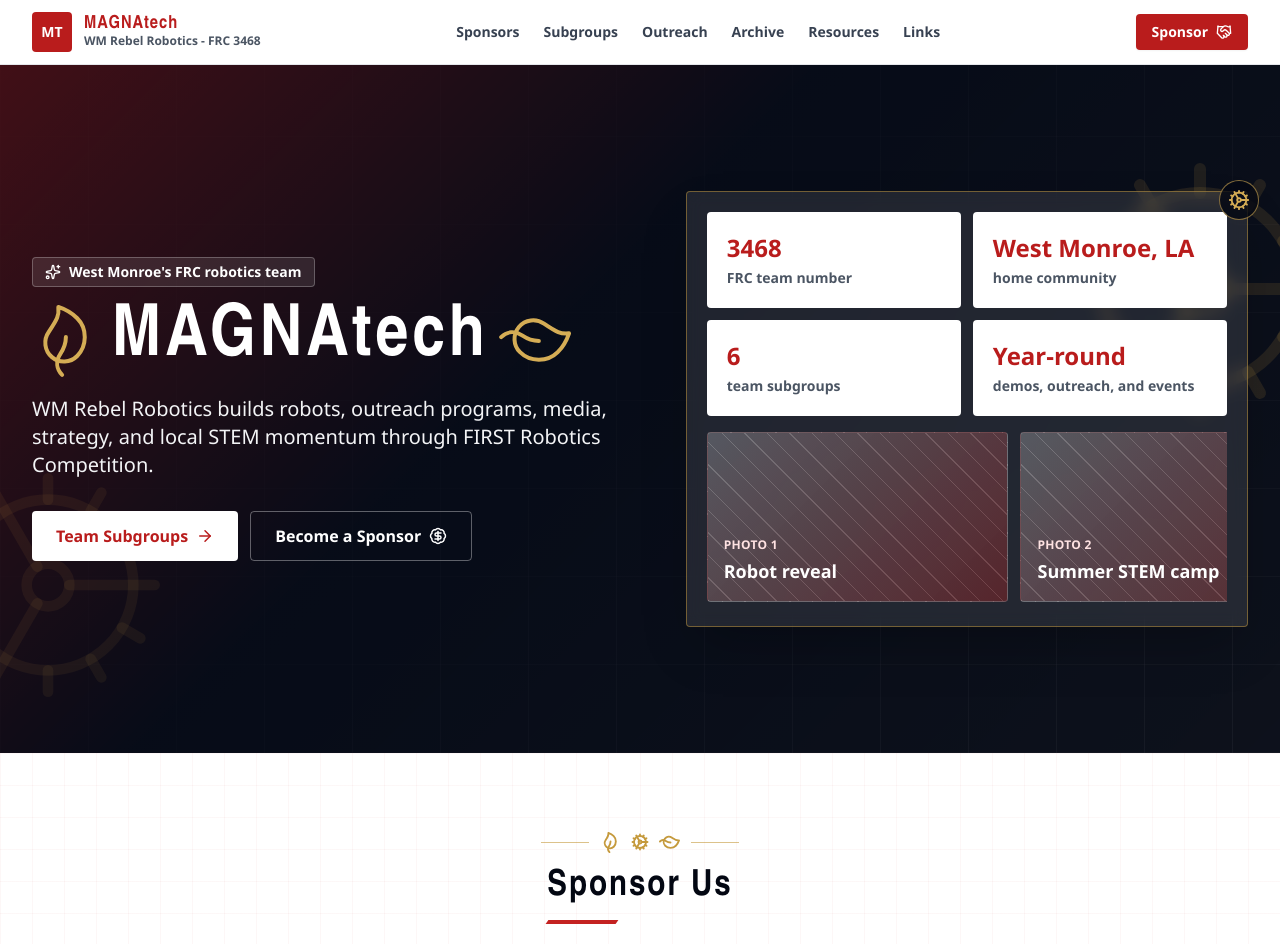
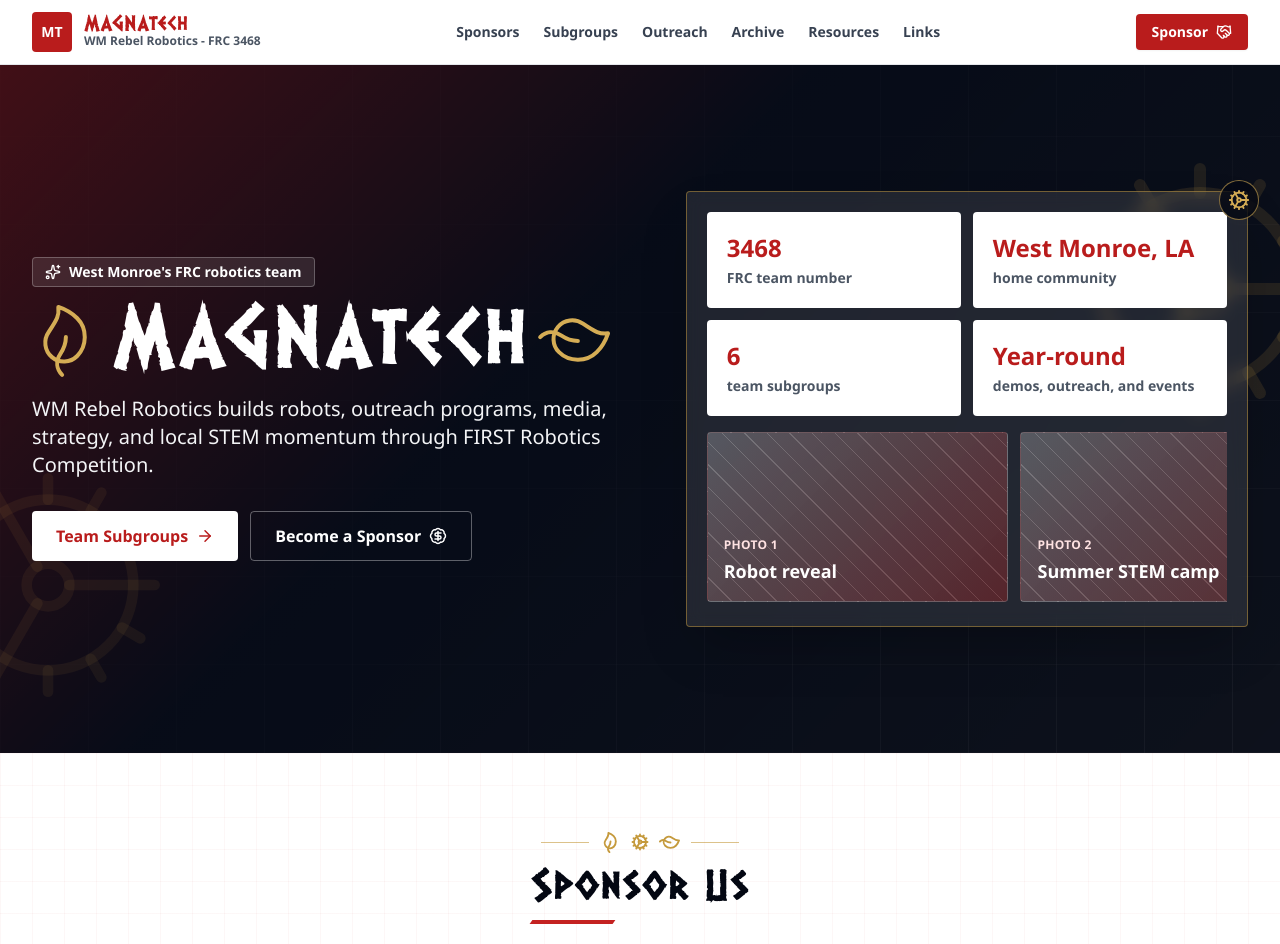
Before and after one commit to FRC-3468-MAGNAtech/teamwebsite-magnatech, a Next.js app: page / in a window 1280 px wide. Shown: the top 944 px of the page. Built offline with nearby package versions, Linux system fonts and the light colour scheme.

Commit message:
Load DALEK display font

```diff
--- a/app/globals.css
+++ b/app/globals.css
@@ -1,6 +1,14 @@
 @tailwind base;
 @tailwind components;
 @tailwind utilities;
+
+@font-face {
+  font-family: "DALEK";
+  src: url("/fonts/Dalek.ttf") format("truetype");
+  font-display: swap;
+  font-weight: 400;
+  font-style: normal;
+}
 
 :root {
   --primary-color: #c42221;
```
Also changed, not shown: public/fonts/Dalek.ttf (added).
